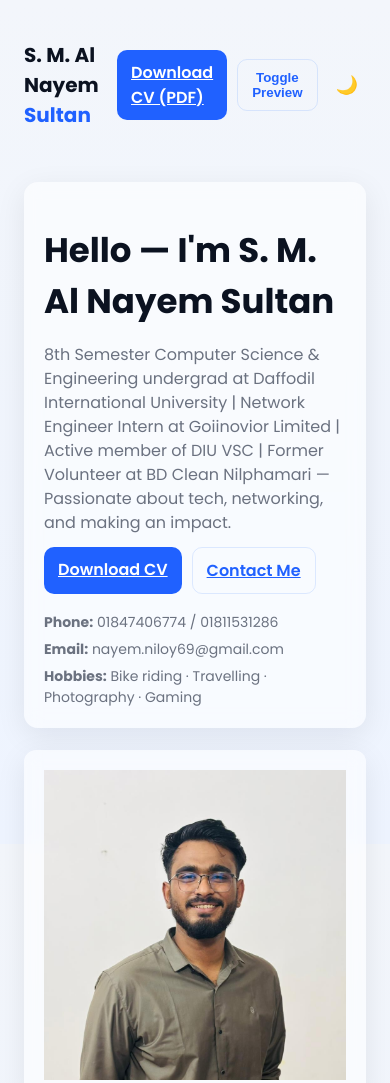
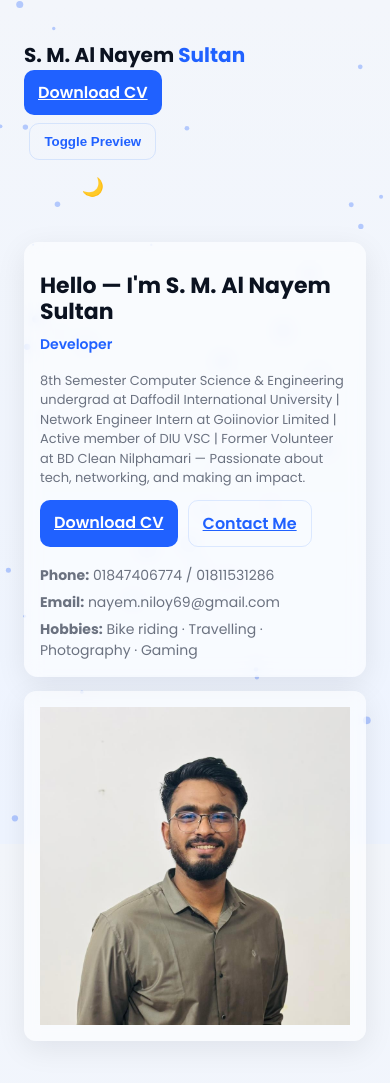
Before and after one commit to nayem69sultan-source/Web-Engineering-Lab-25, a plain HTML site: page index.html in a window 390 px wide. Shown: the top 1083 px of the page. Drawn offline with nearby package versions, Linux system fonts and the light colour scheme.

Commit message:
New Update
Refactor HTML and CSS for improved structure and responsiveness. Added typing effect and dark mode toggle functionality.

```diff
--- a/index.html
+++ b/index.html
@@ -26,32 +26,30 @@
   --glass: rgba(255,255,255,0.03);
 }
 *{box-sizing:border-box}
-html,body{height:100%}
-body{
-  margin:0;font-family:"Poppins",system-ui,-apple-system,Segoe UI,Roboto,'Helvetica Neue',Arial;
-  background:var(--bg);color:var(--text);
-  transition: background .35s, color .35s;
-}
+html,body{height:100%;margin:0;font-family:"Poppins",system-ui,-apple-system,Segoe UI,Roboto,'Helvetica Neue',Arial;scroll-behavior:smooth;}
+body{background:var(--bg);color:var(--text);transition: background .35s, color .35s;}
 
-#tsparticles{position:fixed;inset:0;z-index:-1;pointer-events:none}
+#tsparticles-hero{position:absolute;top:0;left:0;width:100%;height:100%;z-index:-1;pointer-events:none;}
+
 .wrap{max-width:1100px;margin:0 auto;padding:24px}
-header{display:flex;align-items:center;justify-content:space-between;padding:16px 0}
+header{display:flex;align-items:center;justify-content:space-between;padding:16px 0;position:relative;z-index:10;flex-wrap:wrap}
 .brand{font-weight:700;font-size:20px}
 .brand span{color:var(--accent)}
-nav{display:flex;gap:12px;align-items:center}
+nav{display:flex;gap:12px;align-items:center;flex-wrap:wrap}
 nav a{color:var(--text);text-decoration:none;font-weight:600;padding:8px;border-radius:8px;transition:0.25s}
 nav a:hover{color:var(--accent)}
-.controls{display:flex;gap:10px;align-items:center}
+.controls{display:flex;gap:10px;align-items:center;flex-wrap:wrap}
 .btn{background:var(--accent);color:white;padding:10px 14px;border-radius:10px;border:0;cursor:pointer;font-weight:600;transition:0.3s}
 .btn:hover{transform:translateY(-2px);box-shadow:0 6px 14px rgba(32,97,255,0.3);}
 .btn.ghost{background:transparent;border:1px solid rgba(15,98,255,0.12);color:var(--accent)}
 .icon-btn{background:transparent;border:0;cursor:pointer;font-size:18px;padding:8px;border-radius:8px}
 
-.hero{display:grid;grid-template-columns:1fr 380px;gap:40px;align-items:center;padding:36px 0}
+.hero{display:grid;grid-template-columns:1fr 380px;gap:40px;align-items:center;padding:36px 0;position:relative;z-index:1;min-height:400px}
 .card-glass{background:var(--glass);backdrop-filter:blur(8px);padding:20px;border-radius:14px;box-shadow:0 8px 30px rgba(2,6,23,0.08);transition:0.3s}
 .card-glass:hover{transform:translateY(-3px);}
-.hero h1{font-size:34px;margin-bottom:8px}
-.lead{color:var(--muted);line-height:1.5;margin-bottom:12px}
+.hero h1{font-size:34px;margin-bottom:8px;line-height:1.2;}
+.hero .typing{color:var(--accent);font-weight:600;font-size:18px;min-height:24px;margin-bottom:12px}
+.lead{color:var(--muted);line-height:1.5;margin-bottom:12px;font-size:16px}
 .hero .meta{display:flex;flex-direction:column;gap:6px;margin-top:12px;color:var(--muted);font-size:14px}
 .profile-photo{width:100%;border-radius:12px;overflow:hidden;display:block;transition:0.3s}
 .profile-photo:hover{transform:scale(1.03);}
@@ -65,7 +63,7 @@ h2{font-size:26px;margin-bottom:14px;text-align:center}
 .muted{color:var(--muted)}
 
 .cv-wrap{display:flex;gap:18px;align-items:flex-start;flex-wrap:wrap}
-.cv-preview{width:100%;height:680px;border-radius:10px;overflow:hidden;border:1px solid rgba(0,0,0,0.06)}
+.cv-preview{width:100%;height:680px;border-radius:10px;overflow:hidden;border:1px solid rgba(0,0,0,0.06);transition:0.5s}
 .cv-actions{display:flex;flex-direction:column;gap:10px;min-width:260px}
 
 .contact-grid{display:grid;grid-template-columns:1fr 420px;gap:18px}
@@ -74,10 +72,32 @@ h2{font-size:26px;margin-bottom:14px;text-align:center}
 .contact-form label{display:block;margin-top:10px;color:var(--muted);font-size:14px}
 
 footer{text-align:center;padding:30px 0;color:var(--muted)}
+
+@media (max-width:1200px){
+  .hero{grid-template-columns:1fr 1fr;gap:30px}
+  .hero h1{font-size:30px;}
+  .hero .typing{font-size:17px;}
+  .lead{font-size:15px;}
+}
 @media (max-width:980px){
-  .hero{grid-template-columns:1fr;gap:22px}
-  .contact-grid{grid-template-columns:1fr}
+  .hero{grid-template-columns:1fr;gap:22px;padding:30px 0;}
   nav{display:none}
+}
+@media (max-width:768px){
+  .hero{grid-template-columns:1fr;gap:18px;padding:24px 0;}
+  .hero h1{font-size:26px;}
+  .hero .typing{font-size:16px;}
+  .lead{font-size:14px;}
+  .cv-preview{height:500px;}
+}
+@media (max-width:480px){
+  .hero{grid-template-columns:1fr;gap:14px;padding:20px 0;}
+  .hero h1{font-size:22px;}
+  .hero .typing{font-size:14px;}
+  .lead{font-size:13px;}
+  .cv-preview{height:400px;}
+  .card-glass{padding:16px;}
+  .controls{flex-direction:column;gap:8px;}
 }
 </style>
 </head>
@@ -94,17 +114,19 @@ footer{text-align:center;padding:30px 0;color:var(--muted)}
     <a href="#contact">Contact</a>
   </nav>
   <div class="controls">
-    <a href="S.%20M.%20Al%20Nayem%20Sultan%20.pdf" download class="btn">Download CV (PDF)</a>
-
+    <a href="S.%20M.%20Al%20Nayem%20Sultan%20.pdf" download class="btn">Download CV</a>
     <button id="previewToggle" class="btn ghost">Toggle Preview</button>
     <button id="darkToggle" class="icon-btn" title="Toggle dark mode">🌙</button>
   </div>
 </header>
 
 <!-- HERO -->
+<div style="position:relative;">
+  <div id="tsparticles-hero"></div>
   <main id="home" class="hero" data-aos="fade-up">
     <div class="card-glass">
       <h1>Hello — I'm <strong>S. M. Al Nayem Sultan</strong></h1>
+      <div class="typing" id="typing"></div>
       <p class="lead">8th Semester Computer Science & Engineering undergrad at Daffodil International University | Network Engineer Intern at Goiinovior Limited | Active member of DIU VSC | Former Volunteer at BD Clean Nilphamari — Passionate about tech, networking, and making an impact.</p>
       <div style="display:flex;gap:10px;flex-wrap:wrap">
         <a class="btn" href="S.%20M.%20Al%20Nayem%20Sultan%20.pdf" download>Download CV</a>
@@ -120,8 +142,8 @@ footer{text-align:center;padding:30px 0;color:var(--muted)}
     <aside class="card-glass profile-photo" data-tilt>
       <img src="NSR.jpg" alt="S. M. Al Nayem Sultan">
     </aside>
-
   </main>
+</div>
 
 <!-- SKILLS -->
 <section id="skills" data-aos="fade-up">
@@ -155,39 +177,26 @@ footer{text-align:center;padding:30px 0;color:var(--muted)}
 </section>
 
 <!-- CONTACT & CV -->
-<!-- CONTACT & CV -->
 <section id="contact" data-aos="fade-up">
   <h2>Contact & CV</h2>
-
   <div class="cv-wrap">
-    <!-- CV Actions -->
     <div class="cv-actions card-glass">
       <strong>Download / Preview</strong>
-      <div class="muted" style="font-size:13px;margin-top:6px">
-        My official CV is embedded here.
-      </div>
-
-      <!-- Buttons -->
+      <div class="muted" style="font-size:13px;margin-top:6px">My official CV is embedded here.</div>
       <a class="btn" href="S.%20M.%20Al%20Nayem%20Sultan%20.pdf" download>Download CV</a>
       <button class="btn ghost" id="openInNew">Open CV in new tab</button>
     </div>
-
-    <!-- CV Preview -->
     <div class="cv-preview card" id="cvPreviewContainer">
       <iframe src="S.%20M.%20Al%20Nayem%20Sultan%20.pdf" class="cv-preview" title="CV Preview"></iframe>
     </div>
   </div>
 
-  <!-- Contact Form -->
   <form class="contact-form card" action="https://formsubmit.co/nayem.niloy69@gmail.com" method="POST">
     <input type="hidden" name="_captcha" value="false">
-    <label>Name</label>
-    <input name="name" required />
-    <label>Email</label>
-    <input type="email" name="email" required />
-    <label>Message</label>
-    <textarea name="message" rows="5" required></textarea>
-    <div style="margin-top:10px;display:flex;gap:10px">
+    <label>Name</label><input name="name" required />
+    <label>Email</label><input type="email" name="email" required />
+    <label>Message</label><textarea name="message" rows="5" required></textarea>
+    <div style="margin-top:10px;display:flex;gap:10px;flex-wrap:wrap">
       <button class="btn" type="submit">Send</button>
       <button type="button" class="btn ghost" id="mailtoFallback">Mailto fallback</button>
     </div>
@@ -199,11 +208,51 @@ footer{text-align:center;padding:30px 0;color:var(--muted)}
 </footer>
 </div>
 
+<script src="https://cdn.jsdelivr.net/npm/tsparticles@2.11.0/tsparticles.bundle.min.js"></script>
 <script src="https://unpkg.com/vanilla-tilt@1.7.0/dist/vanilla-tilt.min.js"></script>
 <script src="https://unpkg.com/aos@2.3.1/dist/aos.js"></script>
 <script src="https://unpkg.com/gsap@3.12.2/dist/gsap.min.js"></script>
 
 <script>
+// Initialize particles
+tsParticles.load("tsparticles-hero", {
+  particles: {
+    number: { value: 50 },
+    color: { value: "#2061ff" },
+    shape: { type: "circle" },
+    opacity: { value: 0.3 },
+    size: { value: { min: 1, max: 4 } },
+    move: { enable: true, speed: 0.7, direction: "none", outMode: "out" }
+  },
+  detectRetina: true
+});
+
+// Typing effect
+const typingElement = document.getElementById("typing");
+const phrases = ["Network Engineer", "Developer", "Tech Enthusiast"];
+let phraseIndex = 0, charIndex = 0, typingDelay = 100, pauseDelay = 1500;
+
+function type() {
+  if (charIndex < phrases[phraseIndex].length) {
+    typingElement.textContent += phrases[phraseIndex].charAt(charIndex);
+    charIndex++;
+    setTimeout(type, typingDelay);
+  } else {
+    setTimeout(erase, pauseDelay);
+  }
+}
+function erase() {
+  if (charIndex > 0) {
+    typingElement.textContent = phrases[phraseIndex].substring(0, charIndex - 1);
+    charIndex--;
+    setTimeout(erase, typingDelay / 2);
+  } else {
+    phraseIndex = (phraseIndex + 1) % phrases.length;
+    setTimeout(type, typingDelay);
+  }
+}
+document.addEventListener("DOMContentLoaded", () => setTimeout(type, 500));
+
 // Dark mode
 const darkToggle = document.getElementById('darkToggle');
 darkToggle.addEventListener('click', () => {
@@ -212,7 +261,7 @@ darkToggle.addEventListener('click', () => {
 });
 if(localStorage.getItem('portfolio-dark')==='true') document.body.classList.add('dark');
 
-// Toggle CV preview
+// CV preview toggle
 let previewVisible = true;
 document.getElementById('previewToggle').addEventListener('click', () => {
   const container = document.getElementById('cvPreviewContainer');
@@ -220,48 +269,22 @@ document.getElementById('previewToggle').addEventListener('click', () => {
   gsap.to(container, {duration:0.5, height: previewVisible ? 680 : 0, opacity: previewVisible ? 1 : 0, ease:'power2.inOut'});
 });
 
-// Open CV in new tab
-document.getElementById('openInNew').addEventListener('click', ()=>{
-  window.open('cv.pdf', '_blank');
-});
+// Open CV
+document.getElementById('openInNew').addEventListener('click', ()=> window.open('S.%20M.%20Al%20Nayem%20Sultan%20.pdf', '_blank'));
 
 // Mailto fallback
 document.getElementById('mailtoFallback').addEventListener('click', () => {
   const form = document.querySelector('.contact-form');
-  const name = encodeURIComponent(form.name.value || 'Anonymous');
-  const email = encodeURIComponent(form.email.value || '');
-  const message = encodeURIComponent(form.message.value || '');
+  const name = encodeURIComponent(form.name.value||'Anonymous');
+  const email = encodeURIComponent(form.email.value||'');
+  const message = encodeURIComponent(form.message.value||'');
   const body = `Message from: ${name}%0AEmail: ${email}%0A%0A${message}`;
   window.location.href = `mailto:nayem.niloy69@gmail.com?subject=Portfolio Contact from ${name}&body=${body}`;
-});
-
-// Smooth scroll
-document.querySelectorAll('a[href^="#"]').forEach(a=>{
-  a.addEventListener('click', e=>{
-    const href = a.getAttribute('href');
-    if(href.length>1){ e.preventDefault(); document.querySelector(href).scrollIntoView({behavior:'smooth',block:'start'}); }
-  });
 });
 
 // VanillaTilt + AOS
 VanillaTilt.init(document.querySelectorAll('[data-tilt]'),{ max:12,speed:400,scale:1.02 });
 AOS.init({duration:700,once:true});
-
-
-// Open CV in new tab (correct PDF)
-document.getElementById('openInNew').addEventListener('click', () => {
-    window.open('S.%20M.%20Al%20Nayem%20Sultan%20.pdf', '_blank');
-  });
-
-  // Mailto fallback
-  document.getElementById('mailtoFallback').addEventListener('click', () => {
-    const form = document.querySelector('.contact-form');
-    const name = encodeURIComponent(form.name.value || 'Anonymous');
-    const email = encodeURIComponent(form.email.value || '');
-    const message = encodeURIComponent(form.message.value || '');
-    const body = `Message from: ${name}%0AEmail: ${email}%0A%0A${message}`;
-    window.location.href = `mailto:nayem.niloy69@gmail.com?subject=Portfolio Contact from ${name}&body=${body}`;
-  });
 </script>
 </body>
 </html>
```
Lines whose indentation alone changed are shown as unchanged.
